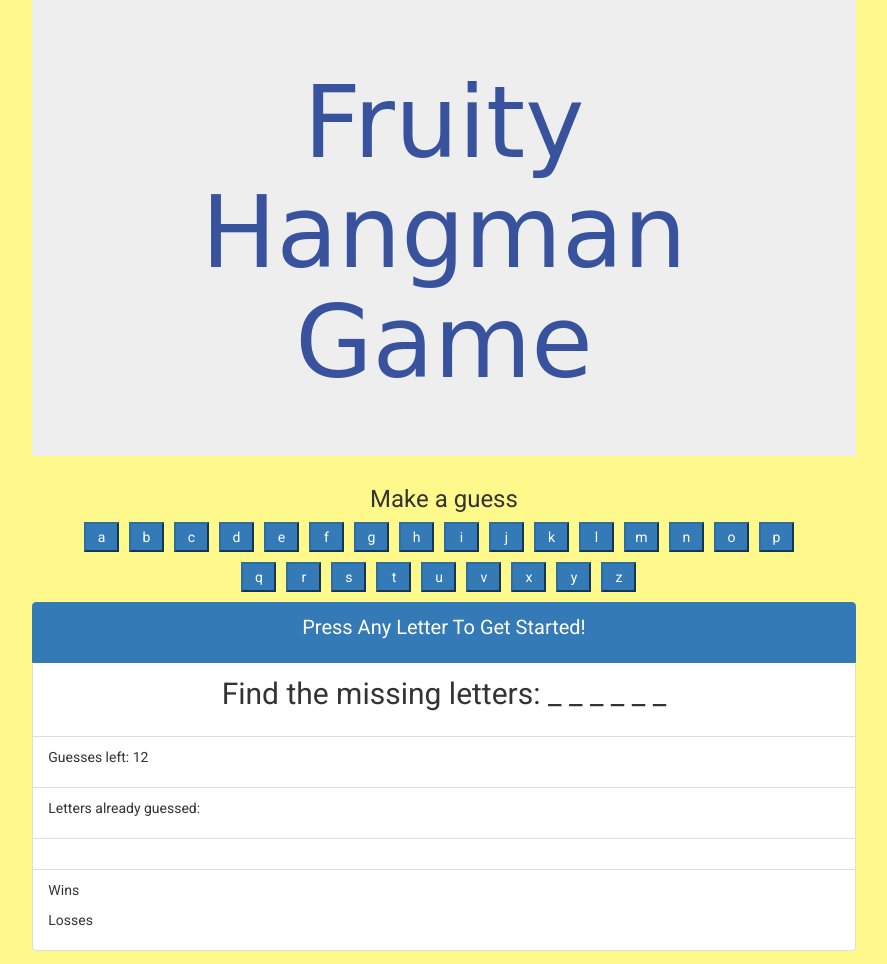
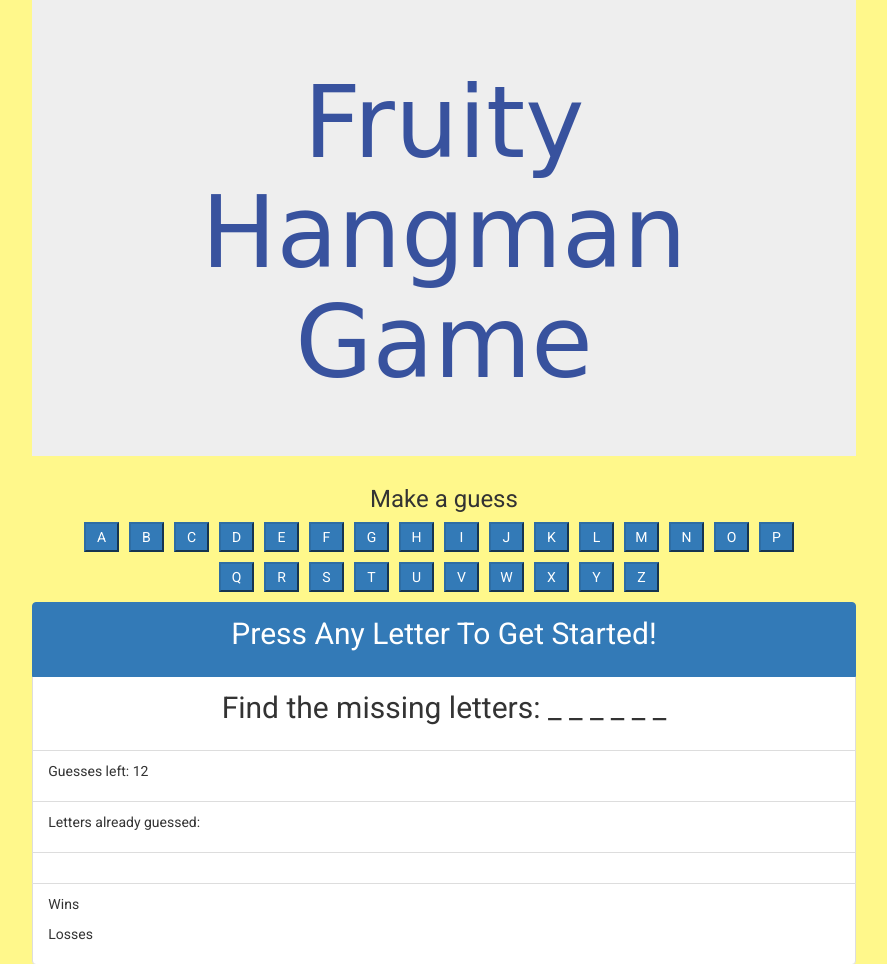
Before and after one commit to Ednas/hangmanGame, a PHP site: page / in a window 1280 px wide. Shown: the top 964 px of the page, without its empty margins (196-1083 px from the left). Run offline with PHP 8.4, Linux system fonts and the light colour scheme; some web fonts are replaced.

Commit message:
Added W to the alphabet (it was missing) Using text transform made buttons uppercase and added font styles to html

```diff
--- a/assets/css/style.css
+++ b/assets/css/style.css
@@ -7,7 +7,6 @@ body {
   text-align: center;
   color: #38529E;
   font-family: 'Bungee Inline', cursive;
-
 }
 
 .jumbotron h1 {
@@ -16,28 +15,33 @@ body {
 
 .scoreBoard {
   align-content: center;
+  font-family: 'Roboto', sans-serif;
 }
 
 #currentWord {
   text-align: center;
   font-size: 30px;
+  font-family: 'Roboto', sans-serif;
 }
 
 #alphabet-btns {
   text-align: center;
   padding-right: 50px;
   padding-left: 50px;
+  font-family: 'Roboto', sans-serif;
 }
 
 .center {
   text-align: center;
-  font-size: 20px;
+  font-size: 30px;
 }
 
 .btn-primary {
   margin: 0 10px 10px 0;
   width: 35px;
   height: 30px;
+  font-family: 'Roboto', sans-serif;
+  text-transform: uppercase;
 }
 .btn-primary:hover {
     background: #000;
--- a/assets/javascript/game.js
+++ b/assets/javascript/game.js
@@ -15,7 +15,7 @@ var lossCounter = 0;
 var numGuesses = 12;
 
 var alphabet = ['a', 'b', 'c', 'd', 'e', 'f', 'g', 'h', 'i', 'j',
-  'k', 'l', 'm', 'n', 'o', 'p', 'q', 'r', 's', 't', 'u', 'v', 'x', 'y', 'z'
+  'k', 'l', 'm', 'n', 'o', 'p', 'q', 'r', 's', 't', 'u', 'v', 'w', 'x', 'y', 'z'
 ];
 
 //array for users guessed letters
```
